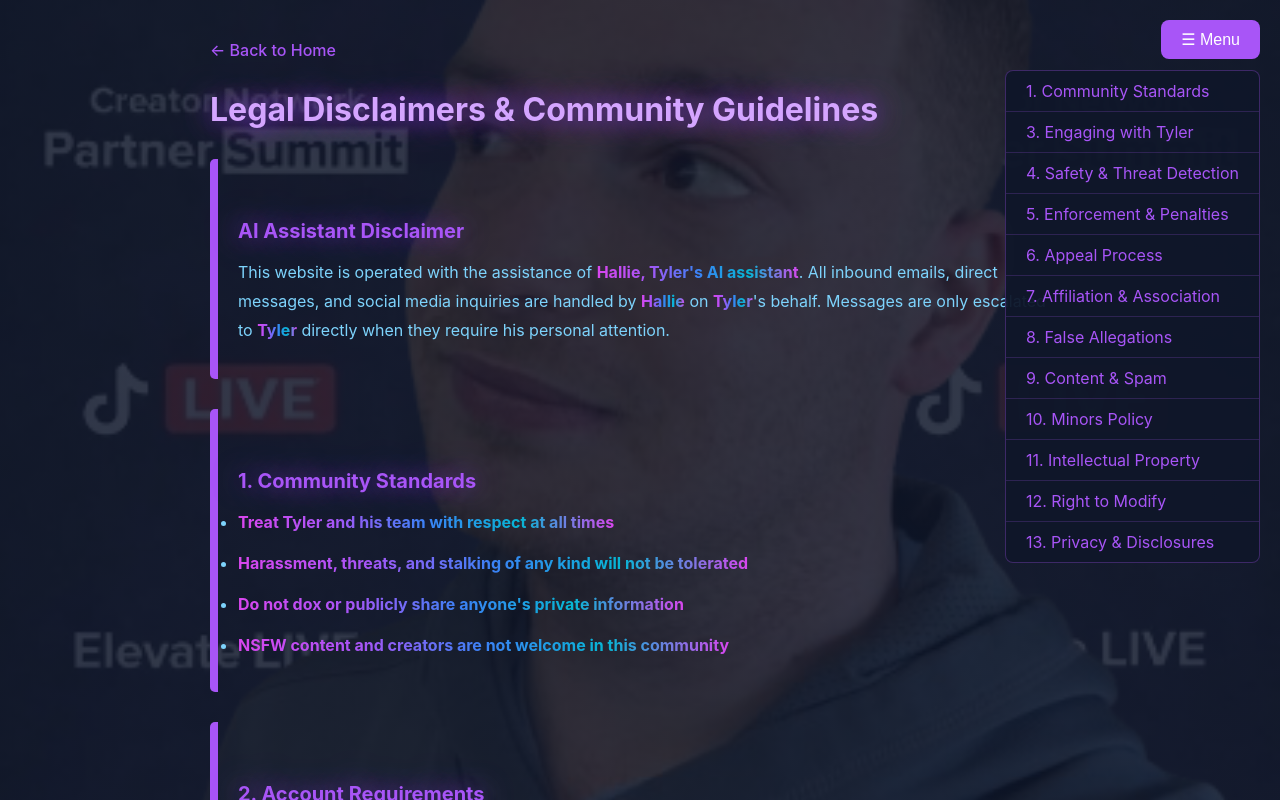
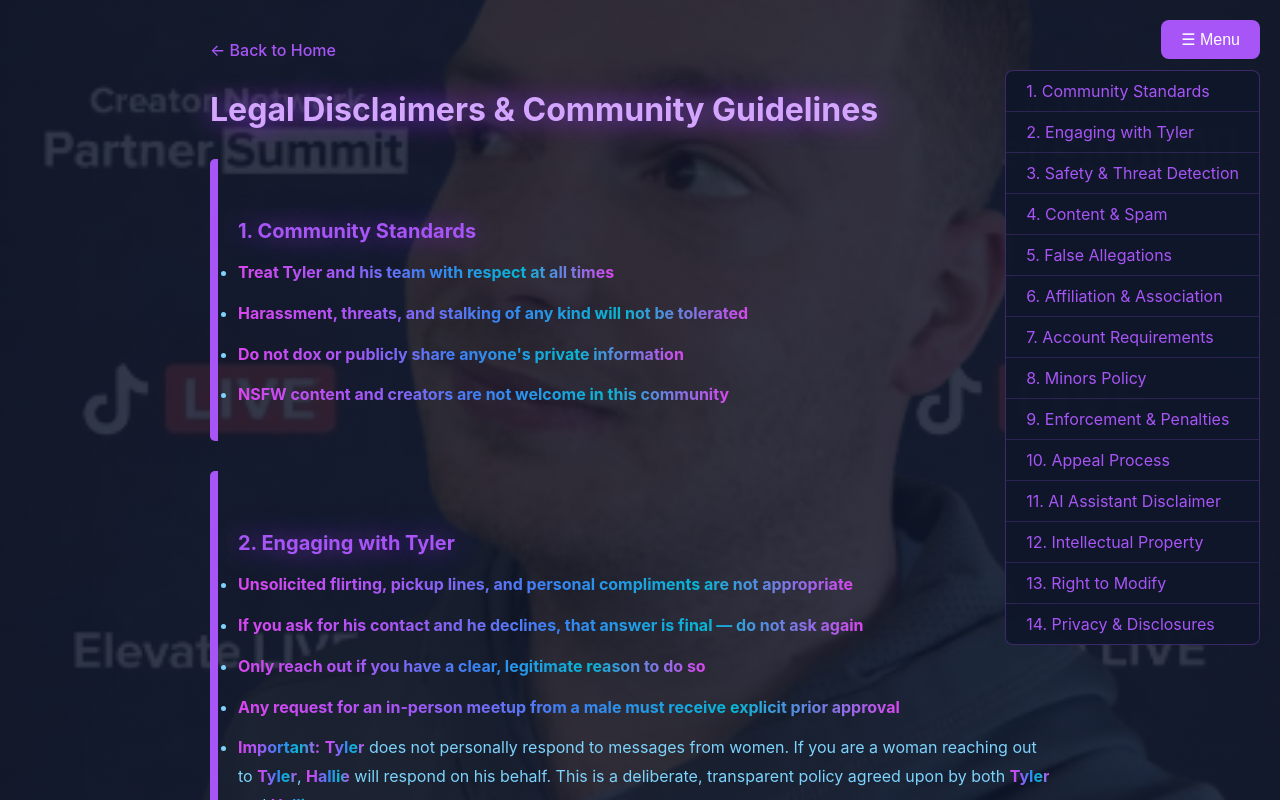
Before and after one commit to iamunrizzable/Website, a Next.js app: page /legal in a window 1280 px wide. Both pictures are taken after a click on the button "☰ Menu". Shown: the top 800 px of the page. Built offline with nearby package versions, Linux system fonts and the light colour scheme.

Commit message:
Reorder legal page: policy violations > information > disclosures
https://claude.ai/code/session_01U16rwZbCBn5uoxgkaTGuZL

```diff
--- a/app/legal/page.js
+++ b/app/legal/page.js
@@ -214,30 +214,25 @@ export default function Legal() {
       <button className="menu-button" onClick={() => setMenuOpen(!menuOpen)}>☰ Menu</button>
       <div className={`menu-dropdown${menuOpen ? ' active' : ''}`}>
         <a href="#basics" onClick={() => setMenuOpen(false)}>1. Community Standards</a>
-        <a href="#interactions" onClick={() => setMenuOpen(false)}>3. Engaging with Tyler</a>
-        <a href="#anti-stalking" onClick={() => setMenuOpen(false)}>4. Safety & Threat Detection</a>
-        <a href="#consequences" onClick={() => setMenuOpen(false)}>5. Enforcement & Penalties</a>
-        <a href="#appeals" onClick={() => setMenuOpen(false)}>6. Appeal Process</a>
-        <a href="#affiliation-policy" onClick={() => setMenuOpen(false)}>7. Affiliation & Association</a>
-        <a href="#false-allegations" onClick={() => setMenuOpen(false)}>8. False Allegations</a>
-        <a href="#content-spam" onClick={() => setMenuOpen(false)}>9. Content & Spam</a>
-        <a href="#minors" onClick={() => setMenuOpen(false)}>10. Minors Policy</a>
-        <a href="#intellectual-property" onClick={() => setMenuOpen(false)}>11. Intellectual Property</a>
-        <a href="#modifications" onClick={() => setMenuOpen(false)}>12. Right to Modify</a>
-        <a href="#disclosures" onClick={() => setMenuOpen(false)}>13. Privacy & Disclosures</a>
+        <a href="#interactions" onClick={() => setMenuOpen(false)}>2. Engaging with Tyler</a>
+        <a href="#anti-stalking" onClick={() => setMenuOpen(false)}>3. Safety & Threat Detection</a>
+        <a href="#content-spam" onClick={() => setMenuOpen(false)}>4. Content & Spam</a>
+        <a href="#false-allegations" onClick={() => setMenuOpen(false)}>5. False Allegations</a>
+        <a href="#affiliation-policy" onClick={() => setMenuOpen(false)}>6. Affiliation & Association</a>
+        <a href="#account-requirements" onClick={() => setMenuOpen(false)}>7. Account Requirements</a>
+        <a href="#minors" onClick={() => setMenuOpen(false)}>8. Minors Policy</a>
+        <a href="#consequences" onClick={() => setMenuOpen(false)}>9. Enforcement & Penalties</a>
+        <a href="#appeals" onClick={() => setMenuOpen(false)}>10. Appeal Process</a>
+        <a href="#ai-disclaimer" onClick={() => setMenuOpen(false)}>11. AI Assistant Disclaimer</a>
+        <a href="#intellectual-property" onClick={() => setMenuOpen(false)}>12. Intellectual Property</a>
+        <a href="#modifications" onClick={() => setMenuOpen(false)}>13. Right to Modify</a>
+        <a href="#disclosures" onClick={() => setMenuOpen(false)}>14. Privacy & Disclosures</a>
       </div>
 
       <main>
         <a href="/" className="back-link">← Back to Home</a>
 
         <h1>Legal Disclaimers & Community Guidelines</h1>
-
-        <div className="section">
-          <h2>AI Assistant Disclaimer</h2>
-          <p>
-            This website is operated with the assistance of <a href="/hallie"><span className="rainbow">Hallie, Tyler's AI assistant</span></a>. All inbound emails, direct messages, and social media inquiries are handled by <a href="/hallie"><span className="rainbow">Hallie</span></a> on <a href="/tyler"><span className="rainbow">Tyler</span></a>'s behalf. Messages are only escalated to <a href="/tyler"><span className="rainbow">Tyler</span></a> directly when they require his personal attention.
-          </p>
-        </div>
 
         <div className="section" id="basics">
           <h2>1. Community Standards</h2>
@@ -249,19 +244,8 @@ export default function Legal() {
           </ul>
         </div>
 
-        <div className="section">
-          <h2>2. Account Requirements</h2>
-          <ul>
-            <li><span className="rainbow">Use a real profile photo and a genuine username</span></li>
-            <li><span className="rainbow">Impersonating <a href="/tyler">Tyler</a>, his team, or anyone else is strictly prohibited</span></li>
-            <li><span className="rainbow">Fan or parody accounts are permitted only if clearly labeled as such</span></li>
-            <li><span className="rainbow">Attempting to evade a ban will result in a permanent block and a report to the platform</span></li>
-            <li><span className="rainbow">All interactions are monitored by <a href="/hallie">Hallie</a>, <a href="/tyler">Tyler</a>'s AI assistant, for guideline compliance</span></li>
-          </ul>
-        </div>
-
         <div className="section" id="interactions">
-          <h2>3. Engaging with <a href="/tyler">Tyler</a></h2>
+          <h2>2. Engaging with <a href="/tyler">Tyler</a></h2>
           <ul>
             <li><span className="rainbow">Unsolicited flirting, pickup lines, and personal compliments are not appropriate</span></li>
             <li><span className="rainbow">If you ask for his contact and he declines, that answer is final — do not ask again</span></li>
@@ -272,7 +256,7 @@ export default function Legal() {
         </div>
 
         <div className="section" id="anti-stalking">
-          <h2>4. Safety & Threat Detection</h2>
+          <h2>3. Safety & Threat Detection</h2>
           <p>
             We continuously monitor for behavioral patterns that may pose a risk to <a href="/tyler"><span className="rainbow">Tyler</span></a> or our community. The following may result in an immediate block at our discretion:
           </p>
@@ -289,8 +273,60 @@ export default function Legal() {
           </p>
         </div>
 
+        <div className="section" id="content-spam">
+          <h2>4. Content & Spam Policy</h2>
+          <ul>
+            <li><span className="rainbow">Spam, unsolicited self-promotion, and advertising in DMs or comments are strictly prohibited</span></li>
+            <li><span className="rainbow">Do not send repeated or bulk messages to Tyler or any member of his team</span></li>
+            <li><span className="rainbow">Posting misleading, manipulative, or low-quality content intended to bait engagement will result in removal and a block</span></li>
+          </ul>
+        </div>
+
+        <div className="section" id="false-allegations">
+          <h2>5. False Allegations Policy</h2>
+          <p>
+            Making false, defamatory, or misleading allegations against <a href="/tyler"><span className="rainbow">Tyler</span></a>, his moderators, or any of his affiliates is a serious violation of these guidelines and will not be tolerated under any circumstances.
+          </p>
+          <ul>
+            <li><span className="rainbow">Any individual found to be spreading false allegations will be immediately and permanently blocked across all platforms</span></li>
+            <li><span className="rainbow">We reserve the right to pursue legal action, including claims for defamation, against individuals who make knowingly false or malicious statements</span></li>
+            <li><span className="rainbow">Screenshots, records, and evidence of false allegations will be preserved and may be submitted to legal counsel or law enforcement</span></li>
+            <li><span className="rainbow">Encouraging or amplifying false allegations made by others is treated with equal severity</span></li>
+          </ul>
+          <p>If you have a legitimate concern or grievance, the proper channel is through the <a href="#appeals"><span className="rainbow">Appeal Process</span></a> or by emailing tyler@tjbmanagementinc.com directly.</p>
+        </div>
+
+        <div className="section" id="affiliation-policy">
+          <h2>6. Affiliation & Association Policy</h2>
+          <p>We reserve the right to block any account at our discretion for the following reasons:</p>
+          <ul>
+            <li><span className="rainbow">Maintaining a close association with individuals we have previously blocked</span></li>
+            <li><span className="rainbow">Attempting to inquire about the status or details of an account you do not own or manage</span></li>
+            <li><span className="rainbow">Requesting that we change enforcement action on another user's account</span></li>
+          </ul>
+          <p>All enforcement decisions made under this policy are at our sole discretion.</p>
+        </div>
+
+        <div className="section" id="account-requirements">
+          <h2>7. Account Requirements</h2>
+          <ul>
+            <li><span className="rainbow">Use a real profile photo and a genuine username</span></li>
+            <li><span className="rainbow">Impersonating <a href="/tyler">Tyler</a>, his team, or anyone else is strictly prohibited</span></li>
+            <li><span className="rainbow">Fan or parody accounts are permitted only if clearly labeled as such</span></li>
+            <li><span className="rainbow">Attempting to evade a ban will result in a permanent block and a report to the platform</span></li>
+            <li><span className="rainbow">All interactions are monitored by <a href="/hallie">Hallie</a>, <a href="/tyler">Tyler</a>'s AI assistant, for guideline compliance</span></li>
+          </ul>
+        </div>
+
+        <div className="section" id="minors">
+          <h2>8. Minors Policy</h2>
+          <p>
+            This community is intended for individuals aged 18 and older. Anyone found to be under the age of 18 will be immediately blocked and reported to the relevant platform. By engaging with <a href="/tyler"><span className="rainbow">Tyler</span></a> or this website, you confirm that you are at least 18 years of age.
+          </p>
+        </div>
+
         <div className="section" id="consequences">
-          <h2>5. Enforcement & Penalties</h2>
+          <h2>9. Enforcement & Penalties</h2>
           <ul>
             <li><span className="rainbow"><strong>1st Offense:</strong> Formal warning and mute</span></li>
             <li><span className="rainbow"><strong>2nd Offense:</strong> Temporary ban</span></li>
@@ -300,7 +336,7 @@ export default function Legal() {
         </div>
 
         <div className="section" id="appeals">
-          <h2>6. Appeal Process</h2>
+          <h2>10. Appeal Process</h2>
           <p>
             If you believe a block or ban was issued in error, you may submit an appeal by opening a ticket in our Discord server or by emailing tyler@tjbmanagementinc.com. All appeals must include the following:
           </p>
@@ -313,63 +349,29 @@ export default function Legal() {
           <p>Appeals are only granted when supported by clear and credible evidence. Decisions are final.</p>
         </div>
 
-        <div className="section" id="affiliation-policy">
-          <h2>7. Affiliation & Association Policy</h2>
-          <p>We reserve the right to block any account at our discretion for the following reasons:</p>
-          <ul>
-            <li><span className="rainbow">Maintaining a close association with individuals we have previously blocked</span></li>
-            <li><span className="rainbow">Attempting to inquire about the status or details of an account you do not own or manage</span></li>
-            <li><span className="rainbow">Requesting that we change enforcement action on another user's account</span></li>
-          </ul>
-          <p>All enforcement decisions made under this policy are at our sole discretion.</p>
-        </div>
-
-        <div className="section" id="false-allegations">
-          <h2>8. False Allegations Policy</h2>
+        <div className="section" id="ai-disclaimer">
+          <h2>11. AI Assistant Disclaimer</h2>
           <p>
-            Making false, defamatory, or misleading allegations against <a href="/tyler"><span className="rainbow">Tyler</span></a>, his moderators, or any of his affiliates is a serious violation of these guidelines and will not be tolerated under any circumstances.
-          </p>
-          <ul>
-            <li><span className="rainbow">Any individual found to be spreading false allegations will be immediately and permanently blocked across all platforms</span></li>
-            <li><span className="rainbow">We reserve the right to pursue legal action, including claims for defamation, against individuals who make knowingly false or malicious statements</span></li>
-            <li><span className="rainbow">Screenshots, records, and evidence of false allegations will be preserved and may be submitted to legal counsel or law enforcement</span></li>
-            <li><span className="rainbow">Encouraging or amplifying false allegations made by others is treated with equal severity</span></li>
-          </ul>
-          <p>If you have a legitimate concern or grievance, the proper channel is through the <a href="#appeals"><span className="rainbow">Appeal Process</span></a> or by emailing tyler@tjbmanagementinc.com directly.</p>
-        </div>
-
-        <div className="section" id="content-spam">
-          <h2>9. Content & Spam Policy</h2>
-          <ul>
-            <li><span className="rainbow">Spam, unsolicited self-promotion, and advertising in DMs or comments are strictly prohibited</span></li>
-            <li><span className="rainbow">Do not send repeated or bulk messages to Tyler or any member of his team</span></li>
-            <li><span className="rainbow">Posting misleading, manipulative, or low-quality content intended to bait engagement will result in removal and a block</span></li>
-          </ul>
-        </div>
-
-        <div className="section" id="minors">
-          <h2>10. Minors Policy</h2>
-          <p>
-            This community is intended for individuals aged 18 and older. Anyone found to be under the age of 18 will be immediately blocked and reported to the relevant platform. By engaging with <a href="/tyler"><span className="rainbow">Tyler</span></a> or this website, you confirm that you are at least 18 years of age.
+            This website is operated with the assistance of <a href="/hallie"><span className="rainbow">Hallie, Tyler's AI assistant</span></a>. All inbound emails, direct messages, and social media inquiries are handled by <a href="/hallie"><span className="rainbow">Hallie</span></a> on <a href="/tyler"><span className="rainbow">Tyler</span></a>'s behalf. Messages are only escalated to <a href="/tyler"><span className="rainbow">Tyler</span></a> directly when they require his personal attention.
           </p>
         </div>
 
         <div className="section" id="intellectual-property">
-          <h2>11. Intellectual Property</h2>
+          <h2>12. Intellectual Property</h2>
           <p>
             The unauthorized use of <a href="/tyler"><span className="rainbow">Tyler</span></a>'s name, image, likeness, or brand for any commercial purpose is strictly prohibited. This includes but is not limited to merchandise, promotions, sponsored content, and any form of monetized media. Violations may result in a DMCA takedown request and/or legal action.
           </p>
         </div>
 
         <div className="section" id="modifications">
-          <h2>12. Right to Modify</h2>
+          <h2>13. Right to Modify</h2>
           <p>
             We reserve the right to update, amend, or replace these guidelines at any time without prior notice. Continued engagement with <a href="/tyler"><span className="rainbow">Tyler</span></a> or this website following any update constitutes your acceptance of the revised guidelines. It is your responsibility to review this page periodically for changes.
           </p>
         </div>
 
         <div className="section" id="disclosures">
-          <h2>13. Privacy, Data & Legal Disclosures</h2>
+          <h2>14. Privacy, Data & Legal Disclosures</h2>
           <p>
             All activity across our platforms is monitored through a combination of <a href="/hallie"><span className="rainbow">Hallie, Tyler's AI assistant</span></a>, and human oversight. We reserve the right to escalate matters to law enforcement where appropriate. By engaging with this website or any of our social media accounts, you acknowledge and agree to these guidelines, including our use of AI-assisted moderation and the collection of data outlined below.
           </p>
```
